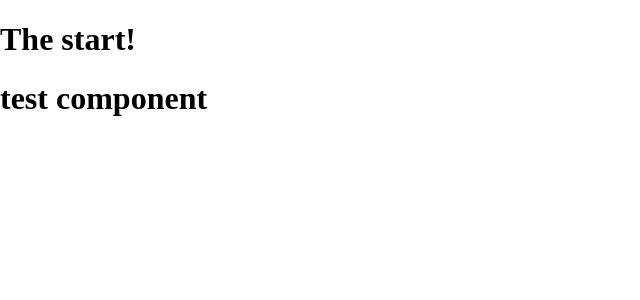
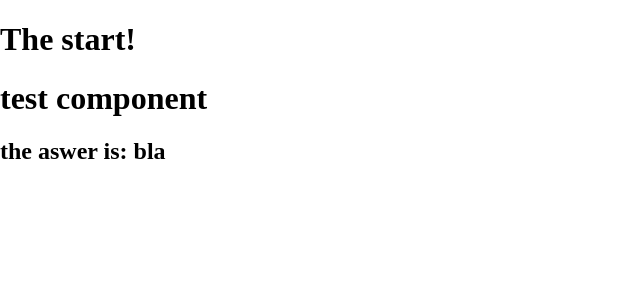
Before and after one commit to tandaraelena/nice-to-meet-you-redux, a React (Create React App) app: page / in a window 1280 px wide. Shown: the top 300 px of the page, without its empty margins (0-640 px from the left). Built offline with nearby package versions, Linux system fonts and the light colour scheme.

Commit message:
connect the store to the application

```diff
--- a/src/components/testArea/test-component.jsx
+++ b/src/components/testArea/test-component.jsx
@@ -1,13 +1,20 @@
 import React, { Component } from 'react'
+import { connect } from 'react-redux';
+
+const mapStateToProps = (state) => ({
+  data: state.data,
+  bla: 'bla'
+})
 
 class Test extends Component {
   render() {
     return (
       <div>
         <h1>test component</h1>
+        <h2>the aswer is: {this.props.bla}</h2>
       </div>
     )
   }
 }
 
-export default Test
+export default connect(mapStateToProps)(Test)
```
